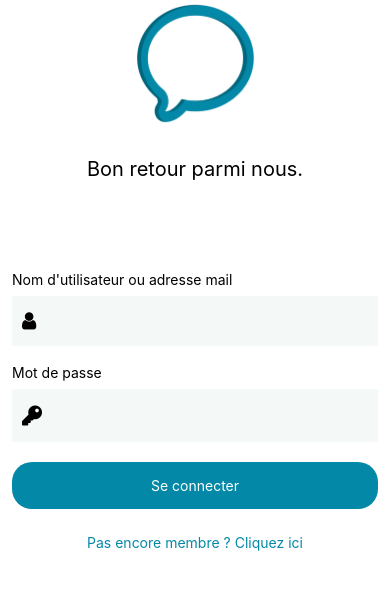
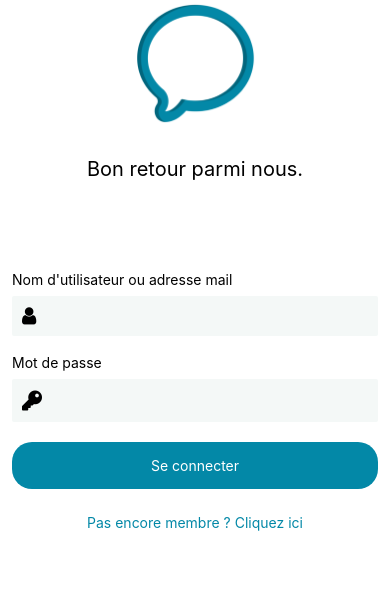
Before and after one commit to AbelRudy/chatapp-frontend, a React Native app: screen / in a window 390 px wide. Shown: the top 590 px of the page. Built offline with nearby package versions, Linux system fonts and the light colour scheme; what react-native-root-siblings would draw is missing.

Commit message:
refactor style for input text

```diff
--- a/components/Input.js
+++ b/components/Input.js
@@ -48,9 +48,8 @@ const styles = StyleSheet.create({
 	},
 	inputContainer: {
 		width: "100%",
-		backgroundColor: "red",
 		paddingHorizontal: 10,
-		paddingVertical: 15,
+		paddingVertical: 10,
 		borderRadius: 2,
 		backgroundColor: Colors.nearlyWhite,
 		flexDirection: "row",
```
